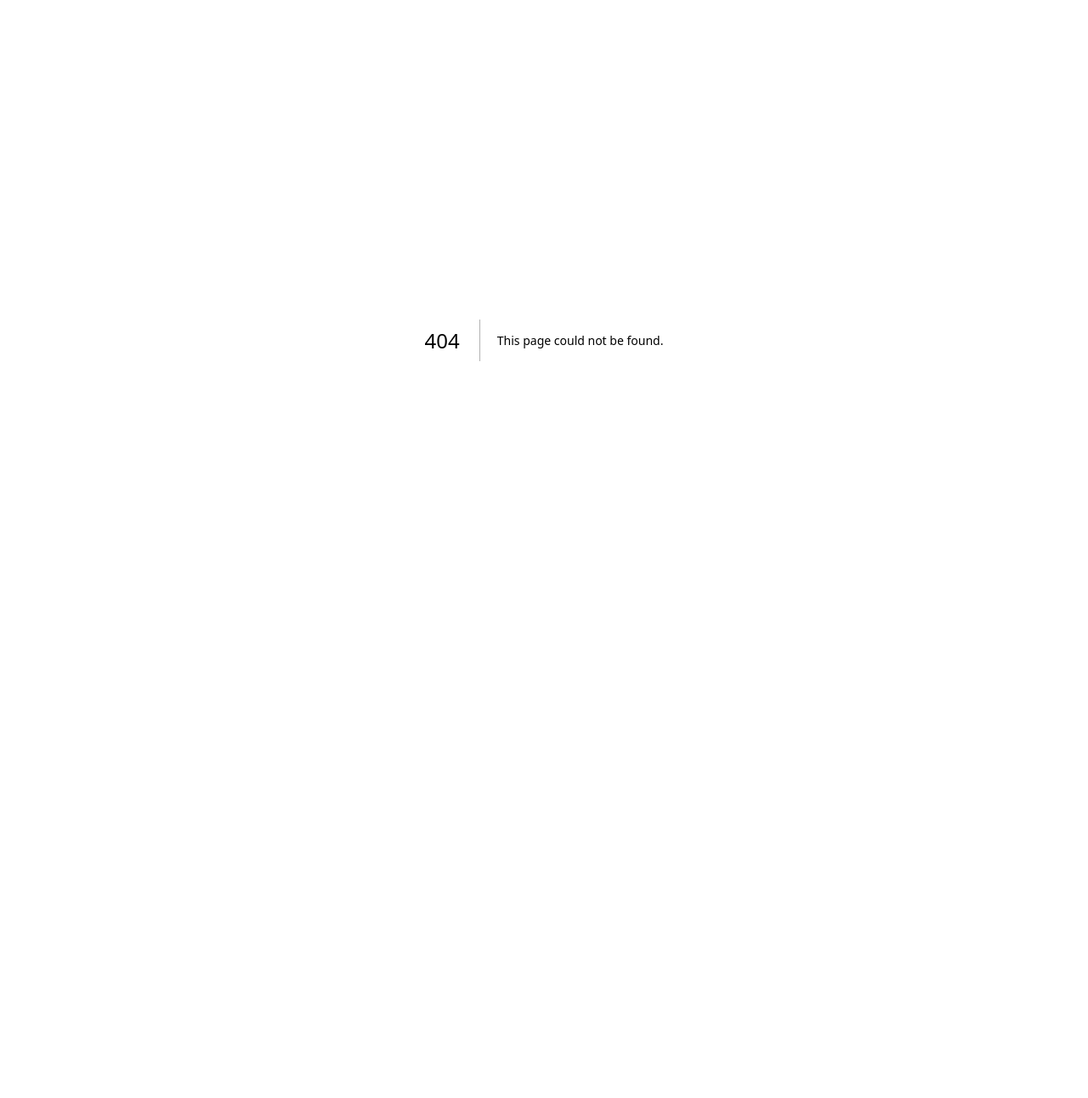
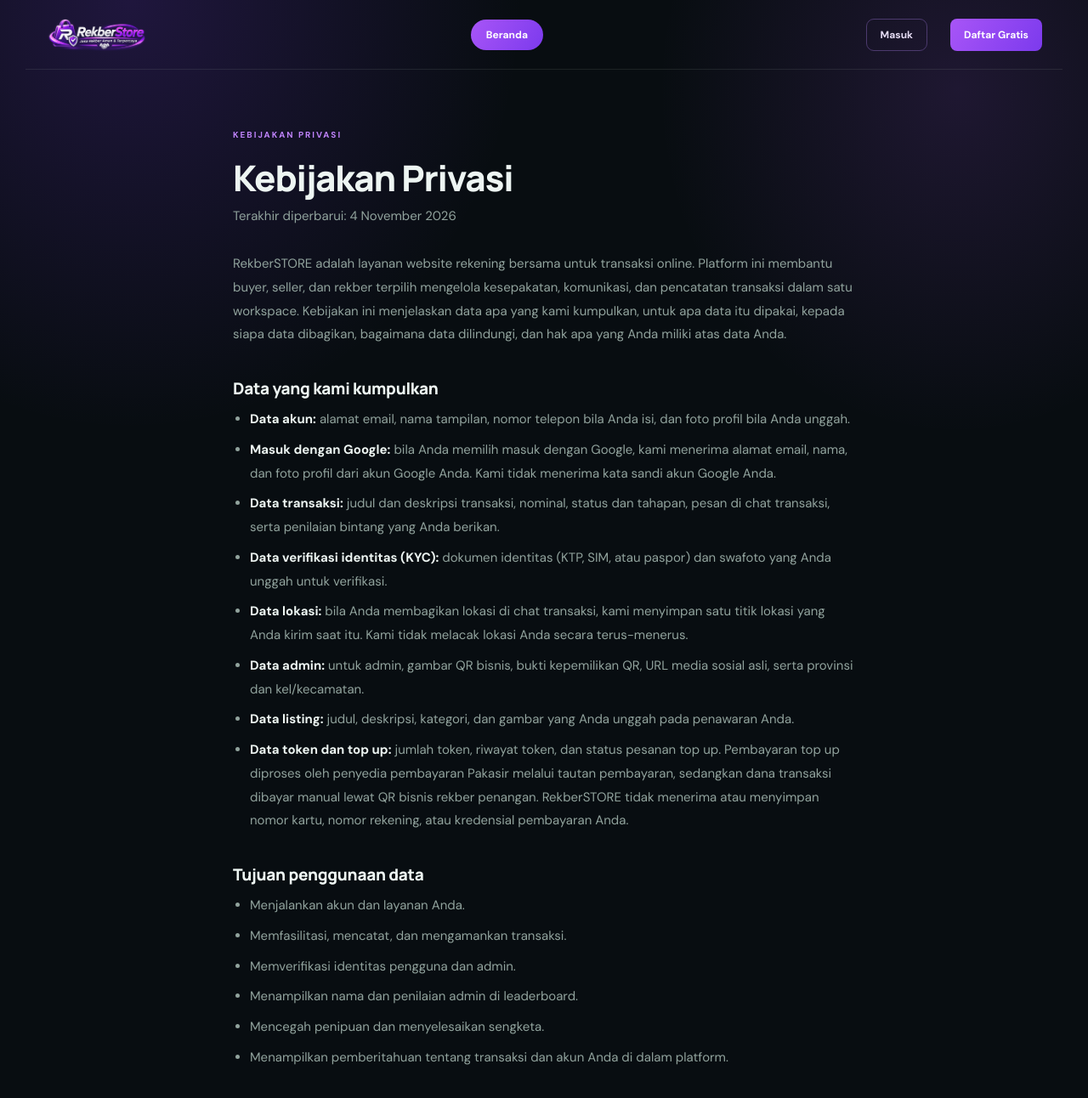
Before and after one commit to panglimaa09-a11y/rekberSTORE, a Next.js app: page /kebijakan-privasi in a window 1280 px wide. Before the commit this address had no page. Shown: the top 1292 px of the page at 85% size. Before the commit the page ends 800 px from the top, so only its background shows below. Built offline with nearby package versions, Linux system fonts and the light colour scheme.

Commit message:
Tambah halaman Kebijakan Privasi publik (/kebijakan-privasi) + tautan footer

```diff
--- a/src/app/globals.css
+++ b/src/app/globals.css
@@ -971,3 +971,16 @@
   .lp-promo{padding:64px 19px 4px}
   .lp-promo-grid{grid-template-columns:1fr}
 }
+
+/* Halaman kebijakan privasi: dokumen satu kolom yang mudah dibaca.
+   Mengikuti token .lp-* yang sudah ada; tanpa warna, gradien, atau
+   radius baru. */
+.lp-legal{max-width:780px;margin:0 auto;padding:64px 24px 72px}
+.lp-legal h1{margin:18px 0 8px;font:800 clamp(30px,4vw,42px)/1.15 Manrope,sans-serif;letter-spacing:-1.2px}
+.lp-legal-updated{color:var(--lp-muted);font-size:12px;margin:0 0 28px}
+.lp-legal h2{margin:36px 0 10px;font:800 19px Manrope,sans-serif;letter-spacing:-.3px}
+.lp-legal p,.lp-legal li{color:var(--lp-muted);font-size:15px;line-height:1.85}
+.lp-legal ul{margin:6px 0 0;padding-left:20px;display:grid;gap:8px}
+.lp-legal strong{color:var(--lp-text);font-weight:700}
+.lp-legal a{color:var(--lp-lilac);text-decoration:underline}
+@media(max-width:650px){.lp-legal{padding:48px 20px 56px}.lp-legal p,.lp-legal li{font-size:14px}}
--- /dev/null
+++ b/src/app/kebijakan-privasi/page.tsx
@@ -0,0 +1,218 @@
+import type { Metadata } from "next";
+import Image from "next/image";
+import Link from "next/link";
+
+export const metadata: Metadata = {
+  title: "Kebijakan Privasi — RekberSTORE",
+  description:
+    "Kebijakan privasi RekberSTORE: data yang dikumpulkan, tujuan penggunaan, pembagian data, keamanan, dan hak pengguna.",
+};
+
+export default function PrivacyPolicy() {
+  return (
+    <main className="lp">
+      <nav className="lp-nav">
+        <Link href="/" className="lp-brand" aria-label="RekberStore — Beranda">
+          <Image
+            className="brand-logo-horizontal"
+            src="/brand/rekberstore-logo-horizontal.png"
+            alt="RekberStore"
+            width="2048"
+            height="682"
+          />
+        </Link>
+
+        <div className="lp-nav-links">
+          <Link href="/" className="lp-nav-home">Beranda</Link>
+        </div>
+
+        <div className="lp-nav-actions">
+          <Link href="/login" className="lp-login">Masuk</Link>
+          <Link href="/register" className="lp-nav-cta">Daftar Gratis</Link>
+        </div>
+      </nav>
+
+      <section className="lp-legal">
+        <span className="lp-eyebrow">KEBIJAKAN PRIVASI</span>
+        <h1>Kebijakan Privasi</h1>
+        <p className="lp-legal-updated">
+          Terakhir diperbarui: 4 November 2026
+        </p>
+
+        <p>
+          RekberSTORE adalah layanan website rekening bersama untuk
+          transaksi online. Platform ini membantu buyer, seller, dan
+          rekber terpilih mengelola kesepakatan, komunikasi, dan
+          pencatatan transaksi dalam satu workspace. Kebijakan ini
+          menjelaskan data apa yang kami kumpulkan, untuk apa data itu
+          dipakai, kepada siapa data dibagikan, bagaimana data
+          dilindungi, dan hak apa yang Anda miliki atas data Anda.
+        </p>
+
+        <h2>Data yang kami kumpulkan</h2>
+        <ul>
+          <li>
+            <strong>Data akun:</strong> alamat email, nama tampilan,
+            nomor telepon bila Anda isi, dan foto profil bila Anda
+            unggah.
+          </li>
+          <li>
+            <strong>Masuk dengan Google:</strong> bila Anda memilih
+            masuk dengan Google, kami menerima alamat email, nama, dan
+            foto profil dari akun Google Anda. Kami tidak menerima kata
+            sandi akun Google Anda.
+          </li>
+          <li>
+            <strong>Data transaksi:</strong> judul dan deskripsi
+            transaksi, nominal, status dan tahapan, pesan di chat
+            transaksi, serta penilaian bintang yang Anda berikan.
+          </li>
+          <li>
+            <strong>Data verifikasi identitas (KYC):</strong> dokumen
+            identitas (KTP, SIM, atau paspor) dan swafoto yang Anda
+            unggah untuk verifikasi.
+          </li>
+          <li>
+            <strong>Data lokasi:</strong> bila Anda membagikan lokasi di
+            chat transaksi, kami menyimpan satu titik lokasi yang Anda
+            kirim saat itu. Kami tidak melacak lokasi Anda secara
+            terus-menerus.
+          </li>
+          <li>
+            <strong>Data admin:</strong> untuk admin, gambar QR bisnis,
+            bukti kepemilikan QR, URL media sosial asli, serta provinsi
+            dan kel/kecamatan.
+          </li>
+          <li>
+            <strong>Data listing:</strong> judul, deskripsi, kategori,
+            dan gambar yang Anda unggah pada penawaran Anda.
+          </li>
+          <li>
+            <strong>Data token dan top up:</strong> jumlah token, riwayat
+            token, dan status pesanan top up. Pembayaran top up diproses
+            oleh penyedia pembayaran Pakasir melalui tautan pembayaran,
+            sedangkan dana transaksi dibayar manual lewat QR bisnis
+            rekber penangan. RekberSTORE tidak menerima atau menyimpan
+            nomor kartu, nomor rekening, atau kredensial pembayaran
+            Anda.
+          </li>
+        </ul>
+
+        <h2>Tujuan penggunaan data</h2>
+        <ul>
+          <li>Menjalankan akun dan layanan Anda.</li>
+          <li>Memfasilitasi, mencatat, dan mengamankan transaksi.</li>
+          <li>Memverifikasi identitas pengguna dan admin.</li>
+          <li>Menampilkan nama dan penilaian admin di leaderboard.</li>
+          <li>Mencegah penipuan dan menyelesaikan sengketa.</li>
+          <li>
+            Menampilkan pemberitahuan tentang transaksi dan akun Anda di
+            dalam platform.
+          </li>
+        </ul>
+
+        <h2>Pembagian data</h2>
+        <ul>
+          <li>
+            Dokumen verifikasi identitas dan lokasi yang dibagikan di
+            chat hanya dapat dilihat oleh admin penangan transaksi dan
+            super admin. Lawan transaksi tidak pernah melihat dokumen
+            asli Anda.
+          </li>
+          <li>
+            Detail transaksi dan pesan chat terlihat oleh buyer, seller,
+            admin penangan, dan super admin.
+          </li>
+          <li>
+            Nama tampilan dan penilaian admin tampil secara publik di
+            leaderboard.
+          </li>
+          <li>
+            Pengumuman status transaksi di saluran WhatsApp hanya berisi
+            status tersamar, tanpa nama, dokumen verifikasi, atau
+            lokasi.
+          </li>
+          <li>Kami tidak menjual data pribadi Anda.</li>
+          <li>
+            Pemroses yang kami gunakan: Supabase (basis data dan
+            autentikasi), Vercel (hosting aplikasi), Google (hanya bila
+            Anda masuk dengan Google), dan Pakasir (hanya untuk
+            pembayaran top up token).
+          </li>
+          <li>
+            Sesi masuk memakai cookie di perangkat Anda. Kami tidak
+            memakai pelacak iklan.
+          </li>
+        </ul>
+
+        <h2>Keamanan</h2>
+        <p>
+          Koneksi ke platform memakai enkripsi HTTPS, dan akses basis
+          data dibatasi aturan akses per peran. Dokumen privat hanya
+          dibuka lewat tautan bertanda tangan berumur pendek dan
+          penampil ber-watermark, dan setiap akses dicatat di log
+          audit. Namun tidak ada sistem yang dapat mencegah tangkapan
+          layar sepenuhnya: perlindungan dokumen mengandalkan
+          pembatasan akses, watermark, dan pencatatan audit.
+        </p>
+
+        <h2>Penyimpanan dan hak Anda</h2>
+        <p>
+          Data disimpan selama akun Anda aktif dan selama diperlukan
+          untuk menyelesaikan transaksi atau sengketa yang masih
+          berjalan. Anda dapat meminta perbaikan atau penghapusan data
+          Anda melalui kontak di bawah. Catatan transaksi yang sudah
+          selesai dapat dipertahankan untuk keperluan pencatatan.
+        </p>
+
+        <h2>Batas usia</h2>
+        <p>
+          Layanan ini ditujukan untuk pengguna dewasa yang dapat
+          melakukan transaksi sendiri.
+        </p>
+
+        <h2>Perubahan kebijakan</h2>
+        <p>
+          Kebijakan ini dapat diperbarui sewaktu-waktu. Tanggal di atas
+          menunjukkan versi terakhir. Penggunaan platform secara
+          berkelanjutan setelah perubahan berarti Anda menyetujui versi
+          terbaru.
+        </p>
+
+        <h2>Kontak</h2>
+        <p>
+          Untuk pertanyaan, permintaan perbaikan, atau permintaan
+          penghapusan data, hubungi pengelola RekberSTORE melalui
+          WhatsApp:{" "}
+          <a
+            href="https://wa.me/6282231110994"
+            target="_blank"
+            rel="noopener"
+          >
+            082231110994
+          </a>
+          .
+        </p>
+      </section>
+
+      <footer className="lp-footer">
+        <Link href="/" className="lp-brand" aria-label="RekberStore — Beranda">
+          <Image
+            className="brand-logo-horizontal"
+            src="/brand/rekberstore-logo-horizontal.png"
+            alt="RekberStore"
+            width="2048"
+            height="682"
+          />
+        </Link>
+        <p>Secure Transaction Workspace</p>
+        <div>
+          <Link href="/login">Masuk</Link>
+          <Link href="/register">Daftar</Link>
+          <Link href="/kebijakan-privasi">Kebijakan Privasi</Link>
+        </div>
+        <small>© 2026 RekberSTORE. Informasi fitur mengikuti status implementasi platform.</small>
+      </footer>
+    </main>
+  );
+}
--- a/src/app/page.tsx
+++ b/src/app/page.tsx
@@ -413,6 +413,7 @@ export default function Home() {
         <div>
           <Link href="/login">Masuk</Link>
           <Link href="/register">Daftar</Link>
+          <Link href="/kebijakan-privasi">Kebijakan Privasi</Link>
         </div>
         <small>© 2026 RekberSTORE. Informasi fitur mengikuti status implementasi platform.</small>
       </footer>
```
